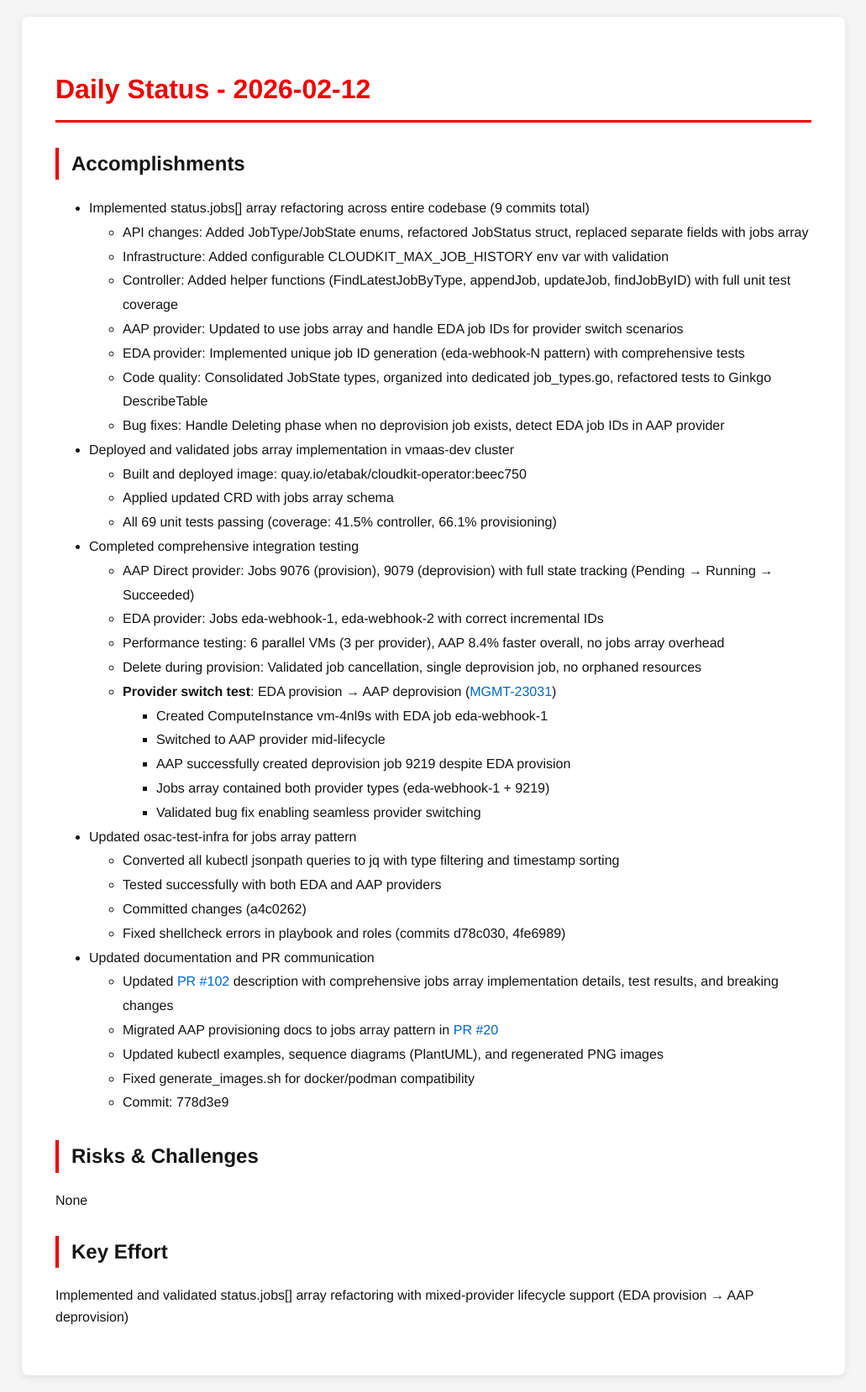
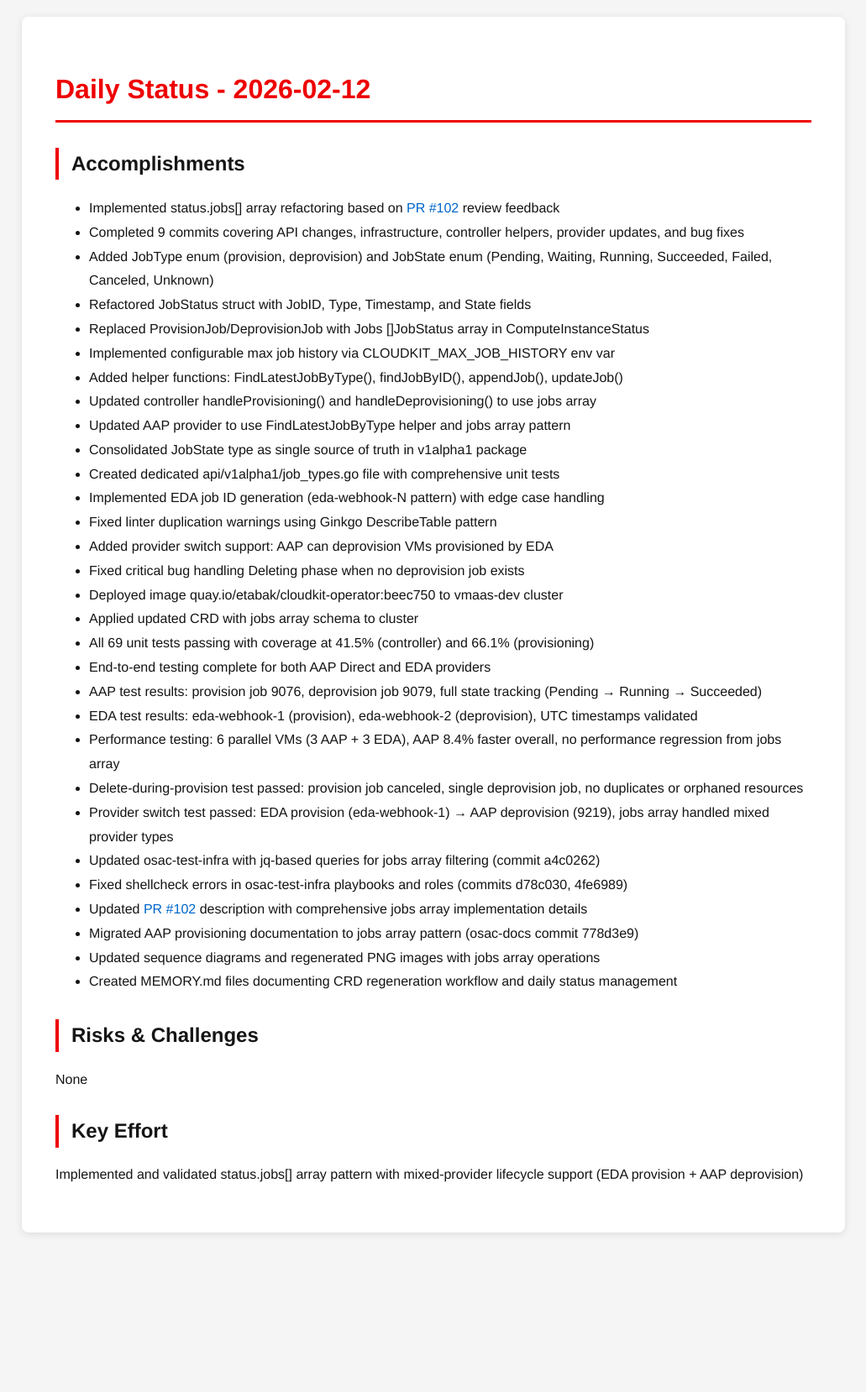
Before and after one commit to tzvatot/daily-status, a Jekyll site: the page built from 2026-02-12.md, in a window 1280 px wide. Shown: the whole page at 84% size, without its empty margins (124-1155 px from the left). Built offline with Jekyll 4.4.1, drawn with Linux system fonts in a browser that asks for light colours; after the commit the page ends 1488 px from its top, so only the background shows below that.

Commit message:
Daily status update - 2026-02-12

```diff
--- a/2026-02-12.md
+++ b/2026-02-12.md
@@ -7,46 +7,39 @@ date: 2026-02-12
 # Daily Status - 2026-02-12
 
 ## Accomplishments
-
-- Implemented status.jobs[] array refactoring across entire codebase (9 commits total)
-  - API changes: Added JobType/JobState enums, refactored JobStatus struct, replaced separate fields with jobs array
-  - Infrastructure: Added configurable CLOUDKIT_MAX_JOB_HISTORY env var with validation
-  - Controller: Added helper functions (FindLatestJobByType, appendJob, updateJob, findJobByID) with full unit test coverage
-  - AAP provider: Updated to use jobs array and handle EDA job IDs for provider switch scenarios
-  - EDA provider: Implemented unique job ID generation (eda-webhook-N pattern) with comprehensive tests
-  - Code quality: Consolidated JobState types, organized into dedicated job_types.go, refactored tests to Ginkgo DescribeTable
-  - Bug fixes: Handle Deleting phase when no deprovision job exists, detect EDA job IDs in AAP provider
-- Deployed and validated jobs array implementation in vmaas-dev cluster
-  - Built and deployed image: quay.io/etabak/cloudkit-operator:beec750
-  - Applied updated CRD with jobs array schema
-  - All 69 unit tests passing (coverage: 41.5% controller, 66.1% provisioning)
-- Completed comprehensive integration testing
-  - AAP Direct provider: Jobs 9076 (provision), 9079 (deprovision) with full state tracking (Pending → Running → Succeeded)
-  - EDA provider: Jobs eda-webhook-1, eda-webhook-2 with correct incremental IDs
-  - Performance testing: 6 parallel VMs (3 per provider), AAP 8.4% faster overall, no jobs array overhead
-  - Delete during provision: Validated job cancellation, single deprovision job, no orphaned resources
-  - **Provider switch test**: EDA provision → AAP deprovision ([MGMT-23031](https://issues.redhat.com/browse/MGMT-23031))
-    - Created ComputeInstance vm-4nl9s with EDA job eda-webhook-1
-    - Switched to AAP provider mid-lifecycle
-    - AAP successfully created deprovision job 9219 despite EDA provision
-    - Jobs array contained both provider types (eda-webhook-1 + 9219)
-    - Validated bug fix enabling seamless provider switching
-- Updated osac-test-infra for jobs array pattern
-  - Converted all kubectl jsonpath queries to jq with type filtering and timestamp sorting
-  - Tested successfully with both EDA and AAP providers
-  - Committed changes (a4c0262)
-  - Fixed shellcheck errors in playbook and roles (commits d78c030, 4fe6989)
-- Updated documentation and PR communication
-  - Updated [PR #102](https://github.com/osac-project/osac-operator/pull/102) description with comprehensive jobs array implementation details, test results, and breaking changes
-  - Migrated AAP provisioning docs to jobs array pattern in [PR #20](https://github.com/osac-project/docs/pull/20)
-  - Updated kubectl examples, sequence diagrams (PlantUML), and regenerated PNG images
-  - Fixed generate_images.sh for docker/podman compatibility
-  - Commit: 778d3e9
+- Implemented status.jobs[] array refactoring based on [PR #102](https://issues.redhat.com/browse/MGMT-102) review feedback
+- Completed 9 commits covering API changes, infrastructure, controller helpers, provider updates, and bug fixes
+- Added JobType enum (provision, deprovision) and JobState enum (Pending, Waiting, Running, Succeeded, Failed, Canceled, Unknown)
+- Refactored JobStatus struct with JobID, Type, Timestamp, and State fields
+- Replaced ProvisionJob/DeprovisionJob with Jobs []JobStatus array in ComputeInstanceStatus
+- Implemented configurable max job history via CLOUDKIT_MAX_JOB_HISTORY env var
+- Added helper functions: FindLatestJobByType(), findJobByID(), appendJob(), updateJob()
+- Updated controller handleProvisioning() and handleDeprovisioning() to use jobs array
+- Updated AAP provider to use FindLatestJobByType helper and jobs array pattern
+- Consolidated JobState type as single source of truth in v1alpha1 package
+- Created dedicated api/v1alpha1/job_types.go file with comprehensive unit tests
+- Implemented EDA job ID generation (eda-webhook-N pattern) with edge case handling
+- Fixed linter duplication warnings using Ginkgo DescribeTable pattern
+- Added provider switch support: AAP can deprovision VMs provisioned by EDA
+- Fixed critical bug handling Deleting phase when no deprovision job exists
+- Deployed image quay.io/etabak/cloudkit-operator:beec750 to vmaas-dev cluster
+- Applied updated CRD with jobs array schema to cluster
+- All 69 unit tests passing with coverage at 41.5% (controller) and 66.1% (provisioning)
+- End-to-end testing complete for both AAP Direct and EDA providers
+- AAP test results: provision job 9076, deprovision job 9079, full state tracking (Pending → Running → Succeeded)
+- EDA test results: eda-webhook-1 (provision), eda-webhook-2 (deprovision), UTC timestamps validated
+- Performance testing: 6 parallel VMs (3 AAP + 3 EDA), AAP 8.4% faster overall, no performance regression from jobs array
+- Delete-during-provision test passed: provision job canceled, single deprovision job, no duplicates or orphaned resources
+- Provider switch test passed: EDA provision (eda-webhook-1) → AAP deprovision (9219), jobs array handled mixed provider types
+- Updated osac-test-infra with jq-based queries for jobs array filtering (commit a4c0262)
+- Fixed shellcheck errors in osac-test-infra playbooks and roles (commits d78c030, 4fe6989)
+- Updated [PR #102](https://issues.redhat.com/browse/MGMT-102) description with comprehensive jobs array implementation details
+- Migrated AAP provisioning documentation to jobs array pattern (osac-docs commit 778d3e9)
+- Updated sequence diagrams and regenerated PNG images with jobs array operations
+- Created MEMORY.md files documenting CRD regeneration workflow and daily status management
 
 ## Risks & Challenges
-
 None
 
 ## Key Effort
-
-Implemented and validated status.jobs[] array refactoring with mixed-provider lifecycle support (EDA provision → AAP deprovision)
+Implemented and validated status.jobs[] array pattern with mixed-provider lifecycle support (EDA provision + AAP deprovision)
```
